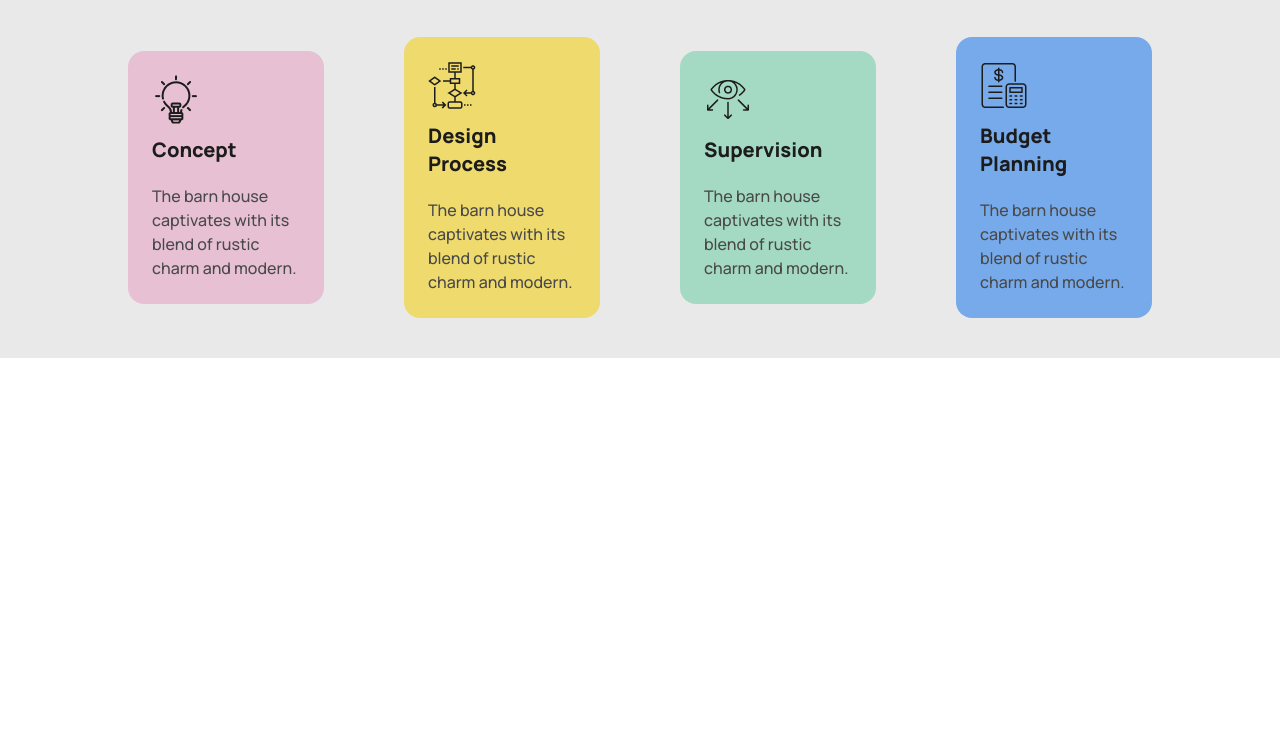
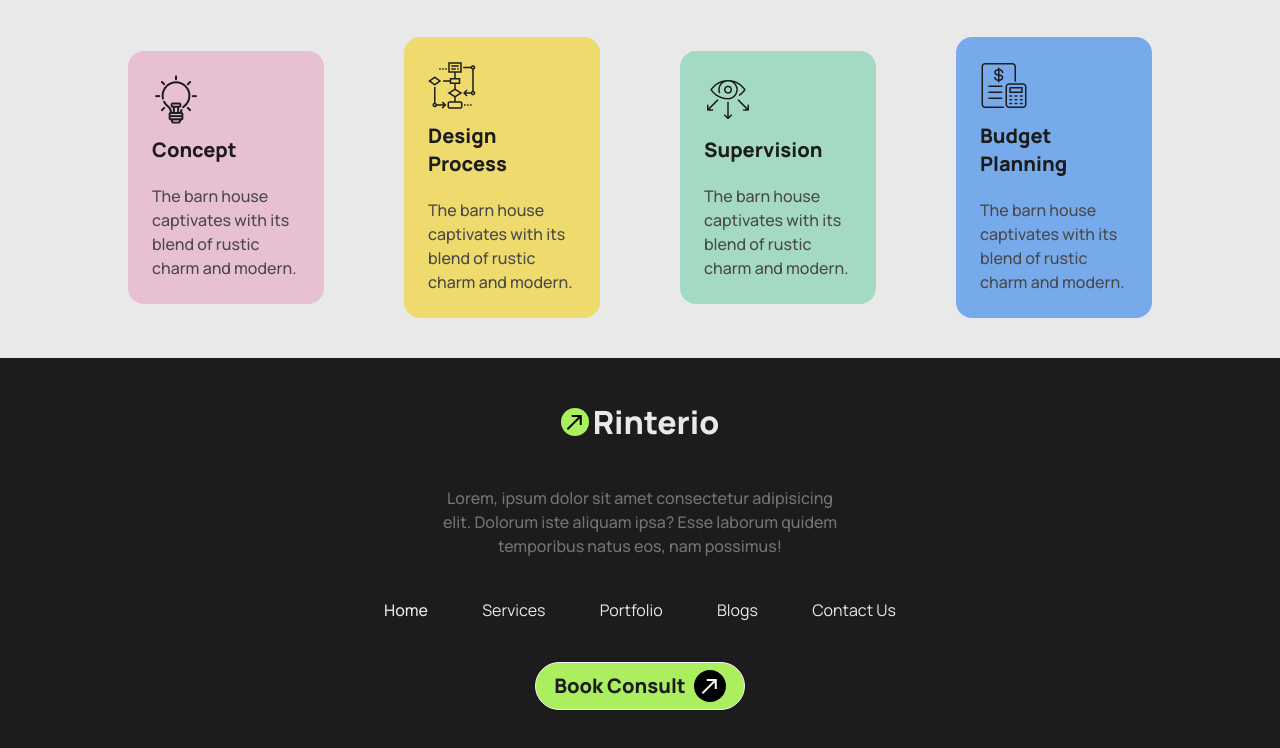
Before and after one commit to mdtamimjd/assignment_03, a plain HTML site: page index.html in a window 1280 px wide. Shown: the part 1528-2276 px from the top of the page. Before the commit the page ends 1886 px from the top, so only its background shows below. Drawn offline with nearby package versions, Linux system fonts and the light colour scheme.

Commit message:
footer section done

```diff
--- a/index.html
+++ b/index.html
@@ -160,7 +160,9 @@
                 </span>
               </button></span
             >
-            <h2 class="text-[#212121] font-bold md:text-[40px] text-3xl text-center">
+            <h2
+              class="text-[#212121] font-bold md:text-[40px] text-3xl text-center"
+            >
               We design thoughtful, liveable spaces
             </h2>
             <p class="text-base text-[#494949] font-medium text-center">
@@ -168,7 +170,7 @@
               modern sophistication, featuring weathered wood, sleek metal
               accents.
             </p>
-            <div class=" flex lg:flex-col md:flex-row gap-5 flex-col">
+            <div class="flex lg:flex-col md:flex-row gap-5 flex-col">
               <div class="p-5 flex bg-white rounded-2xl items-center gap-5">
                 <img src="./assets/commercial.png" alt="" />
                 <span class="w-2/3">
@@ -264,6 +266,73 @@
         </section>
       </div>
     </main>
-    <footer></footer>
+    <footer class="bg-[#1c1c1c] py-10">
+      <div
+        class="w-11/12 xl:w-2/5 md:w-5/6 mx-auto flex flex-col items-center gap-10"
+      >
+        <span>
+          <a
+            href=""
+            class="text-[#e9e9e9] text-[32px] font-extrabold hover:opacity-90"
+            ><span
+              class="material-symbols-outlined p-0.5 bg-[#abef5f] rounded-full mr-1 text-black"
+            >
+              north_east </span
+            >Rinterio</a
+          >
+        </span>
+        <p class="text-base text-[#737373] font-medium text-center md:w-4/5">
+          Lorem, ipsum dolor sit amet consectetur adipisicing elit. Dolorum iste
+          aliquam ipsa? Esse laborum quidem temporibus natus eos, nam possimus!
+        </p>
+        <ul
+          class="flex flex-col md:flex-row gap-5 justify-between items-center w-full"
+        >
+          <li>
+            <a class="text-[#e9e9e9] text-base font-medium" href="">Home</a>
+          </li>
+          <li>
+            <a
+              class="text-[#e9e9e9] text-base font-normal hover:text-[#494949]"
+              href=""
+              >Services</a
+            >
+          </li>
+          <li>
+            <a
+              class="text-[#e9e9e9] text-base font-normal hover:text-[#494949]"
+              href=""
+              >Portfolio</a
+            >
+          </li>
+          <li>
+            <a
+              class="text-[#e9e9e9] text-base font-normal hover:text-[#494949]"
+              href=""
+              >Blogs</a
+            >
+          </li>
+          <li>
+            <a
+              class="text-[#e9e9e9] text-base font-normal hover:text-[#494949]"
+              href=""
+              >Contact Us</a
+            >
+          </li>
+        </ul>
+        <span class="w-full text-center">
+          <button
+            class="btn text-[#1c1c1c] text-xl font-extrabold bg-[#abef5f] rounded-[32px] hover:opacity-90 w-full md:w-[210px]"
+          >
+            Book Consult
+            <span
+              class="material-symbols-outlined bg-black rounded-full p-1 text-white"
+            >
+              north_east
+            </span>
+          </button></span
+        >
+      </div>
+    </footer>
   </body>
 </html>
```
